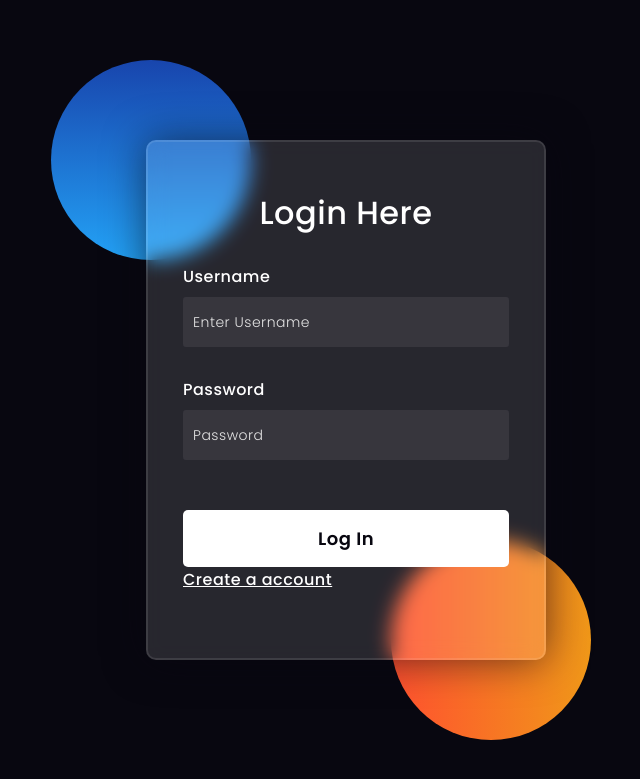
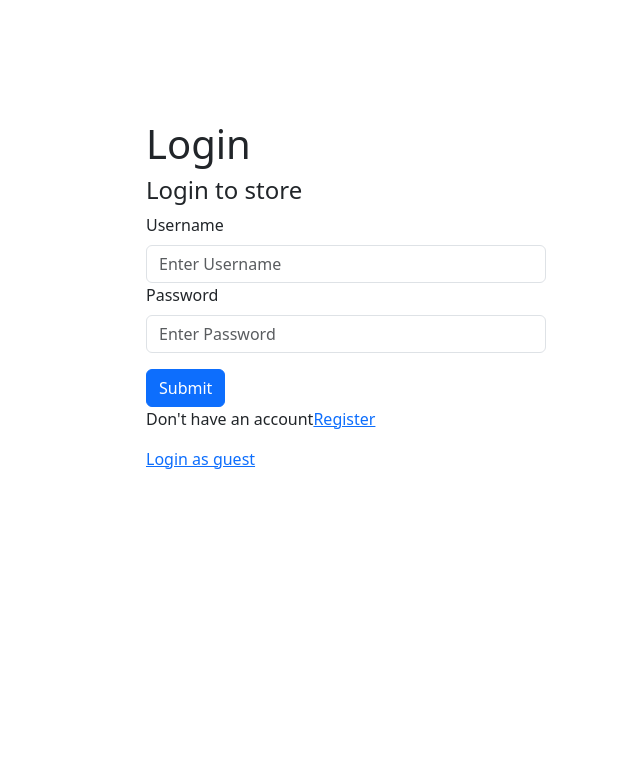
Before and after one commit to seif678/ShoppingCartProject, a Django app: page /login/ in a window 1280 px wide. Shown: the top 779 px of the page, without its empty margins (294-934 px from the left). Run offline with Django 4.2, Linux system fonts and the light colour scheme.

Commit message:
Adding brand filter. Adding multiple user functionality in the database and integrating it with login and register.

```diff
--- a/Site/models.py
+++ b/Site/models.py
@@ -7,6 +7,7 @@ class Customer(models.Model):
 	user = models.OneToOneField(User, null=True, blank=True, on_delete=models.CASCADE)
 	name = models.CharField(max_length=200, null=True)
 	email = models.CharField(max_length=200)
+	password = models.CharField(max_length=200, null=True)
 
 	def __str__(self):
 		return self.name
--- a/Site/urls.py
+++ b/Site/urls.py
@@ -7,7 +7,10 @@ urlpatterns = [
     path('checkout/', views.Checkout, name="Checkout"),
     path('update_item/', views.updateItem, name="update_item"),
     path('process_order/',views.processOrder,name="process_order"),
-    path('login/',views.login,name="login"),
-    path('register/', views.register,name="register"),
+    #path('login/',views.login,name="login"),
+    #path('register/', views.register,name="register"),
+    path ('login/',views.loginPage,name="login"),
+    path ('logout/',views.logoutPage,name="logout"),
+    path('register/', views.registerPage,name="register"),
 
 ]
--- a/Site/views.py
+++ b/Site/views.py
@@ -1,40 +1,60 @@
+from django.contrib.auth import authenticate, login, logout
 from django.db.models import Min, Max
-from django.shortcuts import render
+from django.db.models.signals import post_save
+from django.shortcuts import render, redirect
 from django.http import JsonResponse
+from .forms import CustomerUserCreationForm
 import json
 import datetime
 from .models import *
 
+def create_profile(sender, instance, created, *args, **kwargs):
+    # ignore if this is an existing User
+    if not created:
+        return
 
+    try:
+        Customer.objects.get(user=instance)
+    except Customer.DoesNotExist:
+        Customer.objects.create(user=instance)
 def Store(request):
     if request.user.is_authenticated:
+        create_profile(sender=User, instance=request.user, created=True)
         customer = request.user.customer
         order, created = Order.objects.get_or_create(customer=customer, complete=False)
         items = order.orderitem_set.all()
         cartItems = order.get_cart_items
     else:
-        # Create empty cart for now for non-logged in user
-        items = []
-        order = {'get_cart_total': 0, 'get_cart_items': 0, 'shipping': False}
-        cartItems = order['get_cart_items']
+        cartItems = []
+    categories = Product.objects.values('brand').distinct()
     minMaxPrice = Product.objects.aggregate(Min('price'), Max('price'))
     minPrice = minMaxPrice['price__min']
     maxPrice = minMaxPrice['price__max']
     if 'q' in request.GET:
         q = request.GET['q']
         products = Product.objects.filter(name__icontains=q) | Product.objects.filter(brand__icontains=q)
-    elif 'k' in request.GET:
+        context = {'products': products, 'cartItems': cartItems, 'minMaxPrice': minMaxPrice}
+        return render(request, 'Site/Store.html', context)
+    if 'k' in request.GET:
         k = request.GET['k']
+    else:
+        k = maxPrice
+    if 'b' in request.GET and request.GET['b'] != 'Choose...':
+        b = request.GET['b']
+        products = Product.objects.filter(brand__icontains=b) & Product.objects.filter(price__range=(minPrice, k))
+    else:
         products = Product.objects.filter(price__range=(minPrice, k))
-    else:
-        products = Product.objects.all()
-    context = {'products': products, 'cartItems': cartItems, 'minMaxPrice': minMaxPrice}
-    return render(request, 'Site/Store.html', context)
+
+    context = {'products': products, 'cartItems': cartItems, 'minMaxPrice': minMaxPrice, 'categories': categories}
+    return render(request, 'Site/Store.html',context)
+
+
 
 
 
 def Cart(request):
     if request.user.is_authenticated:
+        create_profile(sender=User, instance=request.user, created=True)
         customer = request.user.customer
         order, created = Order.objects.get_or_create(customer=customer, complete=False)
         items = order.orderitem_set.all()
@@ -50,6 +70,7 @@ def Cart(request):
 
 def Checkout(request):
     if request.user.is_authenticated:
+        create_profile(sender=User, instance=request.user, created=True)
         customer = request.user.customer
         order, created = Order.objects.get_or_create(customer=customer, complete=False)
         items = order.orderitem_set.all()
@@ -87,7 +108,6 @@ def updateItem(request):
 
     return JsonResponse('Item was added', safe=False)
 
-
 def processOrder(request):
     transaction_id = datetime.datetime.now().timestamp()
     data = json.loads(request.body)
@@ -116,8 +136,36 @@ def processOrder(request):
 
     return JsonResponse('Payment submitted..', safe=False)
 
-def login(request):
-    return render(request, 'Site/login.html')
 
-def register(request):
-    return render(request, 'Site/register.html')
+def loginPage(request):
+    page = 'login'
+    if request.method == 'POST':
+        username = request.POST.get('username')
+        password = request.POST.get('password')
+
+        user = authenticate(request, username=username, password=password)
+
+        if user is not None:
+            login(request, user)
+            return redirect('Store')
+
+    return render(request, 'Site/login_register.html',{'page': page})
+
+def logoutPage(request):
+    logout(request)
+    return redirect('login')
+
+def registerPage(request):
+    page = 'register'
+    form = CustomerUserCreationForm()
+    if request.method == 'POST':
+        form = CustomerUserCreationForm(request.POST)
+        if form.is_valid():
+            user = form.save(commit=False)
+            user.save()
+            user = authenticate(request, username=user.username, password=request.POST['password1'])
+            if user is not None:
+                login(request, user)
+                return redirect('Store')
+    context = {'form': form, 'page': page}
+    return render(request,'Site/login_register.html',context)
--- a/templates/Site/login.html
+++ b/templates/Site/login.html
@@ -142,15 +142,15 @@ button{
     <form method="post">
         <h3>Login Here</h3>
         {% csrf_token %}
-        <label for="username">Username</label>
-        <input type="text" placeholder="Enter Username" id="username" name="username">
+        <label for="Name">Name</label>
+        <input type="text" placeholder="Enter Name" id="name" name="name">
 
         <label for="password">Password</label>
-        <input type="password" placeholder="Password" id="password" name="pass">
+        <input type="password" placeholder="Password" id="password" name="password">
 
         <button type="submit">Log In</button>
 
-        <a href="{% url 'register' %}" >Create a account</a>
+        <a href="{% url 'register' %}" >Create an account</a>
     </form>
 
 
--- /dev/null
+++ b/templates/Site/login_register.html
@@ -0,0 +1,61 @@
+<!DOCTYPE html>
+<html lang="en">
+<head>
+    <meta charset="UTF-8">
+    <meta http-equiv="X-UA-Compatible" content="IE=edge">
+    <title>Login/Register</title>
+    <meta name="viewport" content="width=device-width, initial-scale=1">
+    <link href="https://cdn.jsdelivr.net/npm/bootstrap@5.3.0-alpha1/dist/css/bootstrap.min.css" rel="stylesheet" integrity="sha384-GLhlTQ8iRABdZLl6O3oVMWSktQOp6b7In1Zl3/Jr59b6EGGoI1aFkw7cmDA6j6gD" crossorigin="anonymous">
+    <style>
+        .login--wrapper {
+            display: flex;
+            height: 80vh;
+            align-items: center;
+            justify-content: center;
+        }
+
+        .form{
+            width: 400px;
+            height: 400px;
+            background-color: #fff;
+        }
+    </style>
+</head>
+<body>
+<div class="container">
+    <div class="login--wrapper">
+        {% if page == 'login' %}
+        <form method='post' class="form">
+            {% csrf_token %}
+            <h1>Login</h1>
+            <h4>Login to store</h4>
+            <div class="mb-3">
+        <label for="exampleInputEmail1" class="form-label">Username</label>
+        <input type="text" class="form-control" name="username" id="exampleInputEmail1" aria-describedby="emailHelp" placeholder="Enter Username">
+                <label for="exampleInputEmail1" class="form-label">Password</label>
+        <input type="password" class="form-control" name="password" id="exampleInputEmail1" aria-describedby="emailHelp" placeholder="Enter Password">
+
+  </div>
+
+        <button type="submit" class="btn btn-primary">Submit</button>
+            <p>Don't have an account<a href="{% url 'register' %}">Register</a></p>
+            <p><a href="{% url 'Store' %}">Login as guest</a></p>
+    </form>
+            {% else %}
+            <form method='post'>
+            <h1>Register</h1>
+            {% csrf_token %}
+            {% for fields in form %}
+                <div class="mb-3">
+                <label for="exampleInputPassword1">{{ fields.label }}</label>
+                                    {{ fields }}
+            </div>
+                {% endfor %}
+            <button type="submit" class="btn btn-primary">Submit</button>
+            <p>Already have an account<a href="{% url 'login' %}">Register</a></p>
+            </form>
+        {% endif %}
+    </div>
+</div>
+</body>
+</html>
```
Also changed, not shown: Site/forms.py (added, +14 -0 lines), templates/Site/Main.html (+12 -25 lines), templates/Site/Store.html (+23 -0 lines), templates/Site/register.html (+11 -11 lines), Site/migrations/0003_customer_password.py (added).
